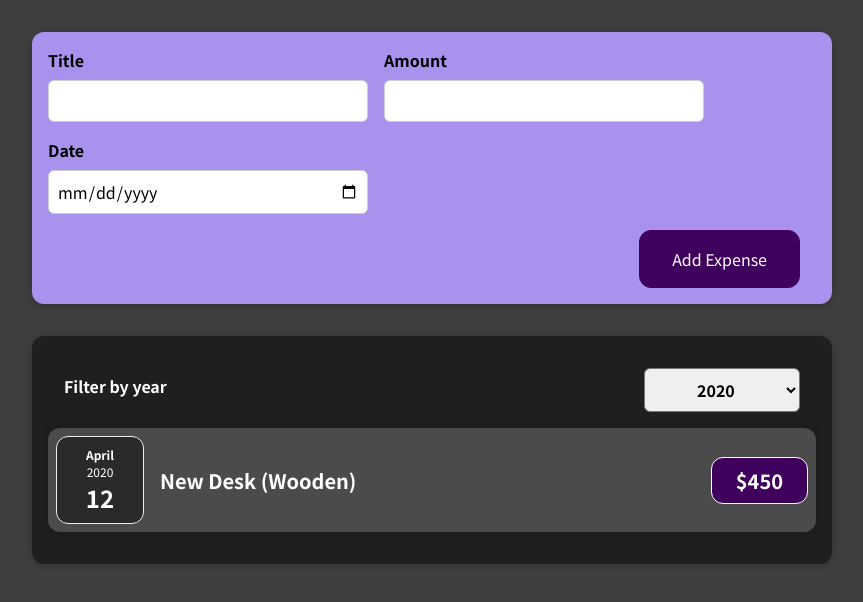
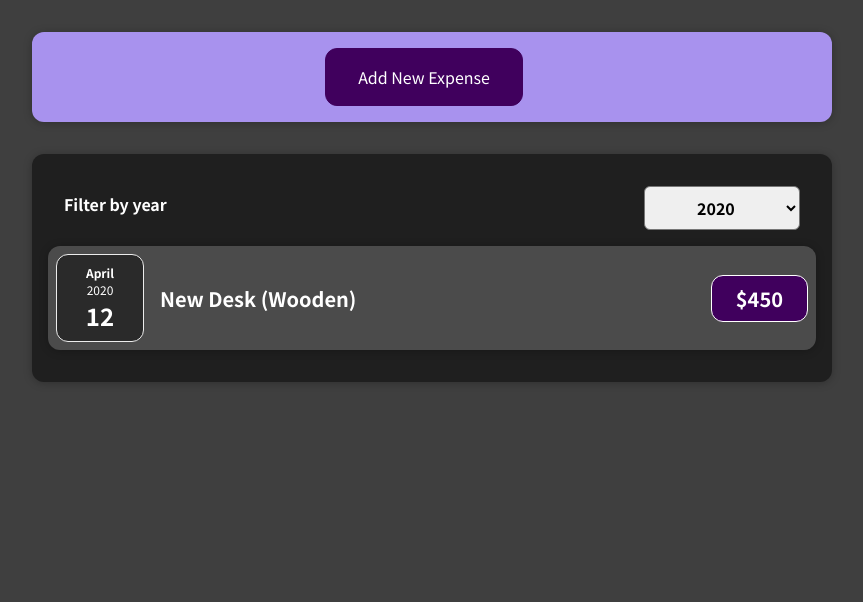
Before and after one commit to yurisokolovicz/expenses-handler, a React (Create React App) app: page / in a window 1280 px wide. Shown: the top 602 px of the page, without its empty margins (208-1071 px from the left). Built offline with nearby package versions, Linux system fonts and the light colour scheme.

Commit message:
Creating ExpensesList.js

```diff
--- a/src/components/Expenses/ExpenseItem.js
+++ b/src/components/Expenses/ExpenseItem.js
@@ -5,6 +5,7 @@
 
 const ExpenseItem = props => {
     return (
+        <li>
             <Card className="expense-item">
                 <ExpenseDate date={props.date} />
                 <div className="expense-item__description">
@@ -12,6 +13,7 @@
                     <div className="expense-item__price">${props.amount}</div>
                 </div>
             </Card>
+        </li>
     );
 };
 
--- a/src/components/Expenses/Expenses.js
+++ b/src/components/Expenses/Expenses.js
@@ -1,5 +1,5 @@
 import React, { useState } from 'react';
-import ExpenseItem from './ExpenseItem';
+import ExpensesList from './ExpensesList';
 import ExpensesFilter from '../ExpensesFilter/ExpensesFilter';
 import Card from '../UI/Card';
 import './Expenses.css';
@@ -16,18 +16,11 @@
         return expense.date.getFullYear().toString() === filteredYear;
     });
 
-    let expensesContent = <p>No expenses found!</p>;
-    if (filteredExpenses.length > 0) {
-        expensesContent = filteredExpenses.map(expense => (
-            <ExpenseItem key={expense.id} title={expense.title} amount={expense.amount} date={expense.date} />
-        ));
-    }
-
     return (
         <div>
             <Card className="expenses">
                 <ExpensesFilter selected={filteredYear} onChangeFilter={ModificationsHandler} />
-                {expensesContent}
+                <ExpensesList items2={filteredExpenses} />
             </Card>
         </div>
     );
--- /dev/null
+++ b/src/components/Expenses/ExpensesList.css
@@ -0,0 +1,9 @@
+.expenses-list {
+    list-style: none;
+    padding: 0;
+}
+
+.expenses-list__fallback {
+    color: white;
+    text-align: center;
+}
--- /dev/null
+++ b/src/components/Expenses/ExpensesList.js
@@ -0,0 +1,18 @@
+import React from 'react';
+import ExpenseItem from './ExpenseItem';
+import './ExpensesList.css';
+
+const ExpensesList = props => {
+    if (props.items2.length === 0) {
+        return <h2 className="expenses-list__fallback">Found no expenses</h2>;
+    }
+    return (
+        <ul className="expenses-list">
+            {props.items2.map(expense => (
+                <ExpenseItem key={expense.id} title={expense.title} amount={expense.amount} date={expense.date} />
+            ))}
+        </ul>
+    );
+};
+
+export default ExpensesList;
--- a/src/components/NewExpense/ExpenseForm.js
+++ b/src/components/NewExpense/ExpenseForm.js
@@ -52,6 +52,9 @@
                 </div>
             </div>
             <div className="new-expense__actions">
+                <button type="button" onClick={props.onCancel}>
+                    Cancel
+                </button>
                 <button type="submit">Add Expense</button>
             </div>
         </form>
--- a/src/components/NewExpense/NewExpense.js
+++ b/src/components/NewExpense/NewExpense.js
@@ -1,19 +1,31 @@
-import React from 'react';
+import React, { useState } from 'react';
 import ExpenseForm from './ExpenseForm';
 import './NewExpense.css';
 
 const NewExpense = props => {
+    const [isEditing, setIsEditing] = useState(false);
+
     const SaveExpenseDataHandler = enteredExpenseData => {
         const expenseData = {
             ...enteredExpenseData,
             id: Math.random().toString() // to create a random number as id of the event.
         };
         props.onAddExpense(expenseData);
+        setIsEditing(false);
+    };
+
+    const startEditingHandler = () => {
+        setIsEditing(true);
+    };
+
+    const stopEditingHandler = () => {
+        setIsEditing(false);
     };
 
     return (
         <div className="new-expense">
-            <ExpenseForm onSaveExpenseData={SaveExpenseDataHandler} />
+            {!isEditing && <button onClick={startEditingHandler}>Add New Expense</button>}
+            {isEditing && <ExpenseForm onSaveExpenseData={SaveExpenseDataHandler} onCancel={stopEditingHandler} />}
         </div>
     );
 };
```
Lines whose indentation alone changed are shown as unchanged.
